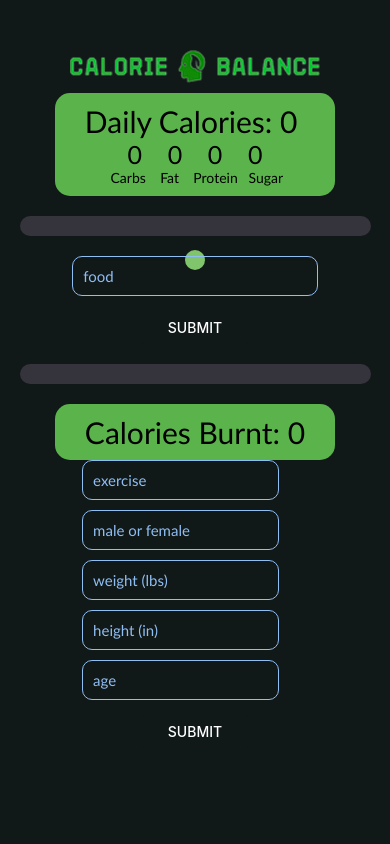
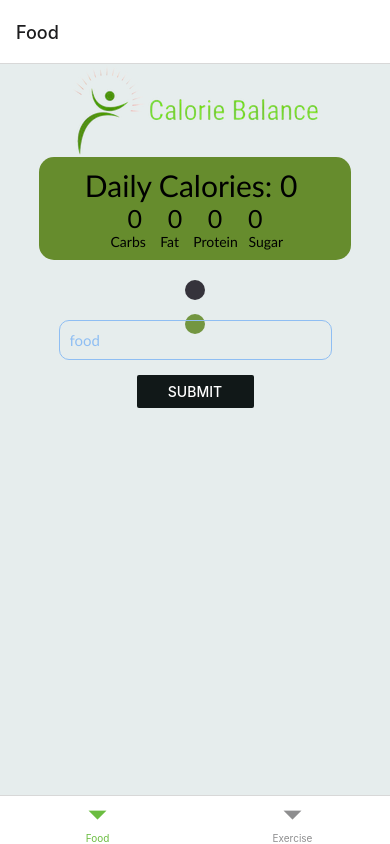
Before and after one commit to rahilpasha/CalorieBalance, a React Native app: screen / in a window 390 px wide. Built offline with nearby package versions, Linux system fonts and the light colour scheme.

Commit message:
updating ui + new logo

```diff
--- a/App.js
+++ b/App.js
@@ -1,7 +1,8 @@
 import { StatusBar } from 'expo-status-bar';
-import { StyleSheet, Text, View, TextInput, Button, FlatList, Pressable, Modal, ScrollView, Image } from 'react-native';
+import { StyleSheet, Text, View, TextInput, Button, FlatList, Pressable, Modal, Image } from 'react-native';
 import React, { useState } from 'react';
-
+import { NavigationContainer } from '@react-navigation/native';
+import { createBottomTabNavigator } from '@react-navigation/bottom-tabs';
 
 export default function App() {
 
@@ -27,26 +28,17 @@ export default function App() {
     'sugar' : 0
   });
 
-  const [foodEntry, setFoodEntry] = useState(''); // Input variable for the nutrient calculations
-
   const [allExercises, setAllExercises] = useState([]); // List of all exercises entered
   const [dailyExercise, setDailyExercise] = useState(0); // Total number of calories burnt
 
-  // Input variables for the exercise calculations
-  const [exerciseEntry, setExerciseEntry] = useState('');
-  const [gender, setGender] = useState('');
-  const [weight, setWeight] = useState(0);
-  const [height, setHeight] = useState(0);
-  const [age, setAge] = useState(0);
+  function FoodScreen() {
 
+    const [foodEntry, setFoodEntry] = useState(''); // Input variable for the nutrient calculations
 
-  return (
+    return (
 
-    <View style={styles.container}>
-
-      <ScrollView style={styles.scroll}>
-
-        <Image style={styles.logo} source={require('./assets/logo.png')} />
+      <View style={styles.container}>
+        <Image style={styles.logo} source={require('./assets/logo_v2.png')} />
 
         <View style={styles.dashboard}>
           <Text style={styles.caloriesCount}>Daily Calories: {Math.round(dailyIntake.calories)} </Text>
@@ -111,7 +103,28 @@ export default function App() {
             <Button title='Submit' color='#111818' onPress={() => getFoodNutrition(foodEntry)}/>
           </View>
         </View>
+      </View>
 
+    )
+  }
+
+  function ExerciseScreen() {
+
+    // Input variables for the exercise calculations
+    const [exerciseEntry, setExerciseEntry] = useState('');
+    const [gender, setGender] = useState('');
+    const [weight, setWeight] = useState(0);
+    const [height, setHeight] = useState(0);
+    const [age, setAge] = useState(0);
+
+    return (
+      <View style={styles.container}>
+
+        <Image style={styles.logo} source={require('./assets/logo_v2.png')} />
+
+        <View style={styles.dashboard}>
+          <Text style={styles.caloriesCount}>Calories Burnt: {Math.round(dailyExercise)}</Text>
+        </View>
 
         <View style={styles.listContainer}>
           <FlatList
@@ -125,43 +138,52 @@ export default function App() {
           />
         </View>
 
-        <View style={[styles.dashboard]}>
-          <Text style={styles.caloriesCount}>Calories Burnt: {Math.round(dailyExercise)}</Text>
-        </View>
-
         <View style={styles.exerciseInput}>
 
           <TextInput style={styles.input} width='80%' placeholder='exercise' placeholderTextColor='#8FBEF3' onChangeText={(exerciseInput) => setExerciseEntry(exerciseInput)}/>
-          <TextInput style={styles.input} width='40%' placeholder='male or female' placeholderTextColor='#8FBEF3' onChangeText={(text) => setGender(text)}/>
+          {/* <TextInput style={styles.input} width='40%' placeholder='male or female' placeholderTextColor='#8FBEF3' onChangeText={(text) => setGender(text)}/>
           <TextInput style={styles.input} width='40%' placeholder='weight (lbs)' placeholderTextColor='#8FBEF3' onChangeText={(text) => setWeight(parseInt(text, 10))} />
           <TextInput style={styles.input} width='40%' placeholder='height (in)' placeholderTextColor='#8FBEF3' onChangeText={(text) => setHeight(parseInt(text, 10))} />
-          <TextInput style={styles.input} width='40%' placeholder='age' placeholderTextColor='#8FBEF3' onChangeText={(text) => setAge(parseInt(text, 10))} />
+          <TextInput style={styles.input} width='40%' placeholder='age' placeholderTextColor='#8FBEF3' onChangeText={(text) => setAge(parseInt(text, 10))} /> */}
 
 
         </View>
 
         <View style={styles.submitBox}>
-          <Button title='Submit' color='#111818' onPress={() => getCaloriesBurnt(exerciseEntry, gender, weight, height, age)}/>
+          <Button title='Submit' color='#111818' onPress={() => getCaloriesBurnt(exerciseEntry, 'male', 150, 70, 20)}/>
         </View>
+      </View>
+    )
+  }
 
-        <StatusBar style="auto" />
-
-      </ScrollView>
-    </View>
+  // Create the navigation tab
+  const Tab = createBottomTabNavigator();
+  return (
+    <NavigationContainer style={{backgroundColor: 'green'}}>
+      <Tab.Navigator screenOptions={
+        {
+          tabBarActiveTintColor: '#6bbd40'
+        }
+      }>
+        <Tab.Screen name="Food" component={FoodScreen} />
+        <Tab.Screen name="Exercise" component={ExerciseScreen} />
+      </Tab.Navigator>
+    </NavigationContainer>
   );
 
   // Get the nutrition information from the API
   function getFoodNutrition(food) {
     food_url = "https://trackapi.nutritionix.com/v2/natural/nutrients";
 
-    return fetch(food_url, {
+    // Send the API request
+    fetch(food_url, {
       method: 'POST',
       headers: {
         Accept: 'application/json',
         'Content-Type': 'application/json',
-        'x-app-id': '3d415188',
-        'x-app-key': '202343b02beb731a678bdef385ee803d',
-        'x-remote-user-id': '0'
+        'x-app-id': '30d57d91',
+        'x-app-key': '26b6e05ca74948d4db4cf3ab983d3e3e',
+         'x-remote-user-id': '0'
       },
       body: JSON.stringify({
         'query': food
@@ -171,6 +193,7 @@ export default function App() {
     .then(response => {
       console.log(response.foods[0].food_name);
 
+      // Update state variables
       setAllFood([... allFood, {
         'name' : response.foods[0].food_name,
         'calories' : response.foods[0].nf_calories,
@@ -199,7 +222,8 @@ export default function App() {
   function getCaloriesBurnt(exercise, gender, weight, height, age) {
     food_url = "https://trackapi.nutritionix.com/v2/natural/exercise";
 
-    return fetch(food_url, {
+    // Send the API request
+    fetch(food_url, {
       method: 'POST',
       headers: {
         Accept: 'application/json',
@@ -219,6 +243,7 @@ export default function App() {
     .then(response => {
       console.log(response.exercises[0].name + ' ' + response.exercises[0].nf_calories);
 
+      // Update state variables
       setAllExercises([... allExercises, {
         'exercise' : response.exercises[0].name,
         'calories' : response.exercises[0].nf_calories
@@ -230,30 +255,24 @@ export default function App() {
     .catch((error) => {
       console.error(error);
     });
-  }
+  };
 
 };
 
 const styles = StyleSheet.create({
   container: {
     flex: 1,
-    // backgroundColor: '#e6eded',
-    backgroundColor: '#111818',
+    backgroundColor: '#e6eded',
     alignItems: 'center',
-    justifyContent: 'center',
-  },
-  scroll: {
-    width: '90%',
   },
   logo: {
     alignSelf: 'center',
-    marginTop: 50,
-    marginBottom: 10
+    maxWidth: '80%'
   },
   dashboard: {
     alignSelf: 'center',
     alignItems: 'center',
-    backgroundColor: '#5ab44b',
+    backgroundColor: '#668C2D',
     borderRadius: '15px',
     paddingVertical: 10,
     width: "80%"
@@ -275,7 +294,7 @@ const styles = StyleSheet.create({
     alignSelf: 'center',
   },
   listContainer: {
-    maxHeight: '50%',
+    maxHeight: '55%',
   },
   foodList: {
     backgroundColor: '#35333B',
@@ -293,7 +312,7 @@ const styles = StyleSheet.create({
     paddingVertical: 10,
     marginBottom: 10,
     alignSelf: 'right',
-    backgroundColor: '#8FBEF3',
+    backgroundColor: '#6bbd40',
     display: 'flex',
     flexDirection: 'row',
     width: '100%'
@@ -341,7 +360,7 @@ const styles = StyleSheet.create({
   },
   modal: {
     alignSelf: 'center',
-    backgroundColor: '#8DD874',
+    backgroundColor: '#668C2D',
     borderRadius: 10,
     padding: 10,
     marginTop: 250,
--- a/package.json
+++ b/package.json
@@ -9,10 +9,13 @@
     "web": "expo start --web"
   },
   "dependencies": {
+    "@react-navigation/bottom-tabs": "^6.5.20",
+    "@react-navigation/native": "^6.1.17",
     "expo": "~49.0.8",
     "expo-status-bar": "~1.6.0",
     "react": "18.2.0",
-    "react-native": "0.72.10"
+    "react-native": "0.72.10",
+    "react-native-screens": "~3.22.0"
   },
   "devDependencies": {
     "@babel/core": "^7.20.0"
```
Also changed, not shown: assets/logo_v2.png (added), 1 other file (tests, documents, lock files or other folders).
